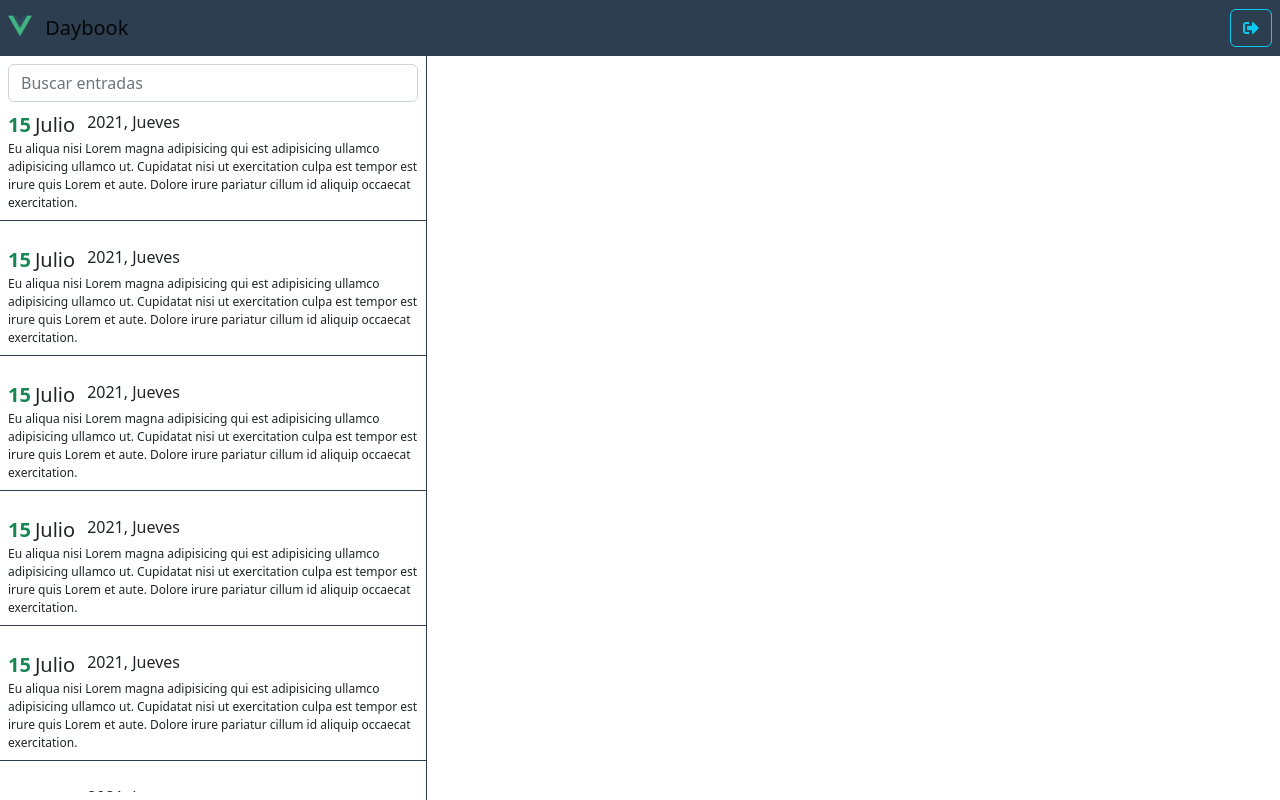
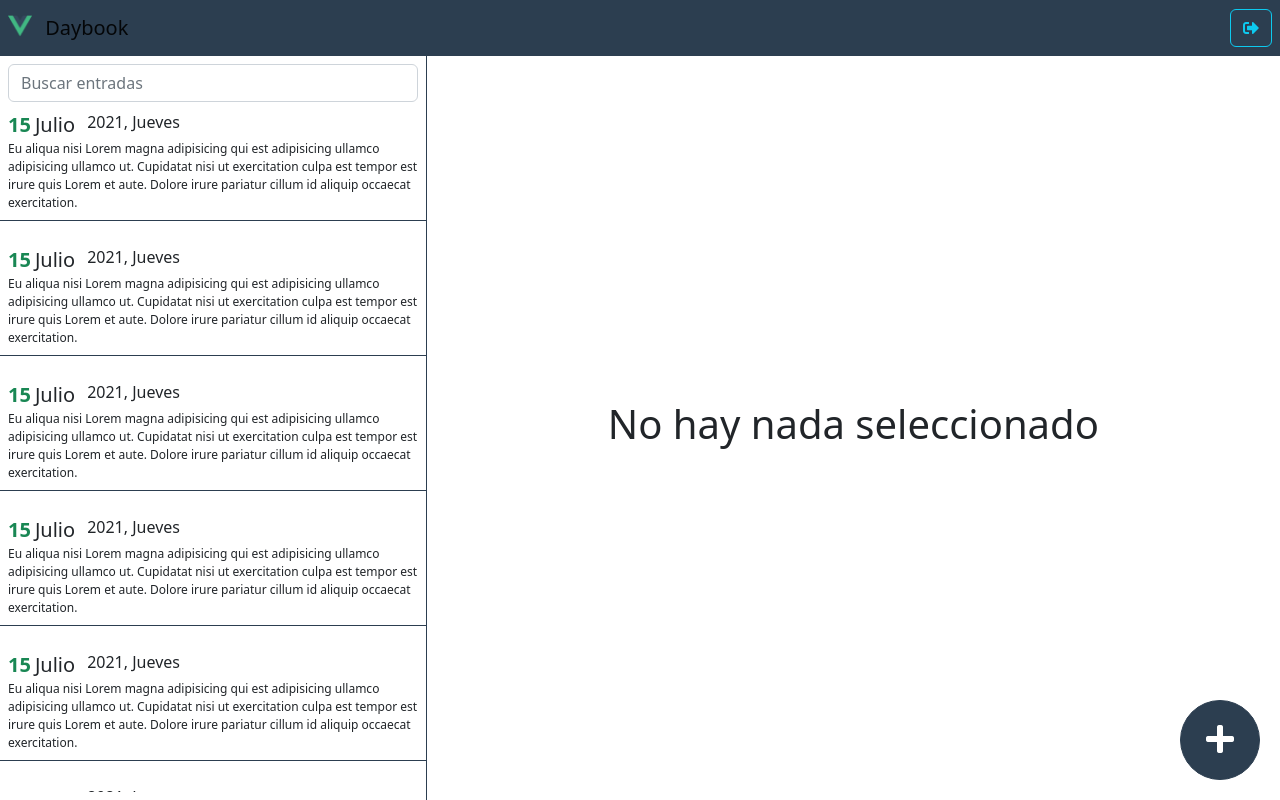
Before and after one commit to Jemma-MS/07-journal-app, a Vue app: page /#/ in a window 1280 px wide. Both pictures are taken after a click on the button "Primary". Built offline with nearby package versions, Linux system fonts and the light colour scheme.

Commit message:
new file:   src/modules/daybook/components/Fab.vue 	modified:   src/modules/daybook/router/index.js 	new file:   src/modules/daybook/views/NoEntrySelected.vue 	modified:   src/views/HomeView.vue

```diff
--- /dev/null
+++ b/src/modules/daybook/components/Fab.vue
@@ -0,0 +1,24 @@
+<template>
+  <button class="btn btn-primary">
+    <i class=" fa fa-2x fa-plus"></i>
+  </button>
+</template>
+
+<script>
+export default {
+
+}
+</script>
+
+<style lang="scss" scoped>
+
+button {
+    border-radius: 100%;
+    bottom: 20px;
+    height: 80px;
+    position: fixed;
+    right: 20px;
+    width: 80px;
+}
+
+</style>
--- a/src/modules/daybook/router/index.js
+++ b/src/modules/daybook/router/index.js
@@ -5,7 +5,11 @@
     name: 'daybook',
     component: () => import(/* webpackChunkName: "daybook" */ '@/modules/daybook/layouts/DayBookLayout.vue'),
     children: [
-
+        {
+            path: '',
+            name: 'no-entry',
+            component: () => import (/* webpackChunkName: "daybook-no-entry" */ '@/modules/daybook/views/NoEntrySelected.vue'),
+        }
     ]
 
 
--- /dev/null
+++ b/src/modules/daybook/views/NoEntrySelected.vue
@@ -0,0 +1,26 @@
+<template>
+  <div class="d-flex justify-content-center">
+    <h1 class="align-self-center">No hay nada seleccionado</h1>
+  </div>
+
+  <Fab />
+</template>
+
+<script>
+
+import { defineAsyncComponent } from 'vue';
+
+export default {
+    components: {
+        Fab: defineAsyncComponent( () => import('../components/Fab.vue') )
+    }
+}
+
+
+</script>
+
+<style lang="scss" scoped>
+div {
+    height: 100%;
+}
+</style>
--- a/src/views/HomeView.vue
+++ b/src/views/HomeView.vue
@@ -15,7 +15,7 @@
 
   methods: {
     goToDaybook() {
-      this.$router.push({ name: 'daybook' })
+      this.$router.push({ name: 'no-entry' })
     }
   }
 }
```
